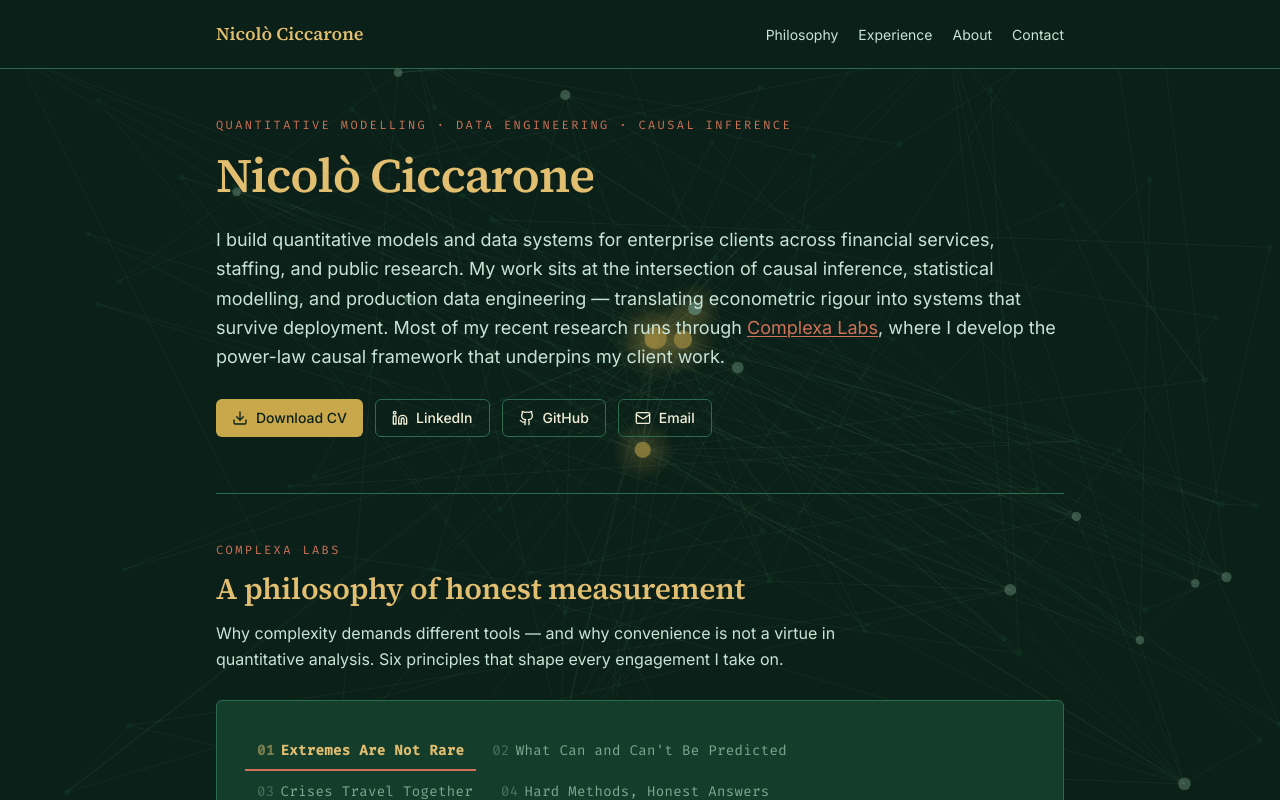
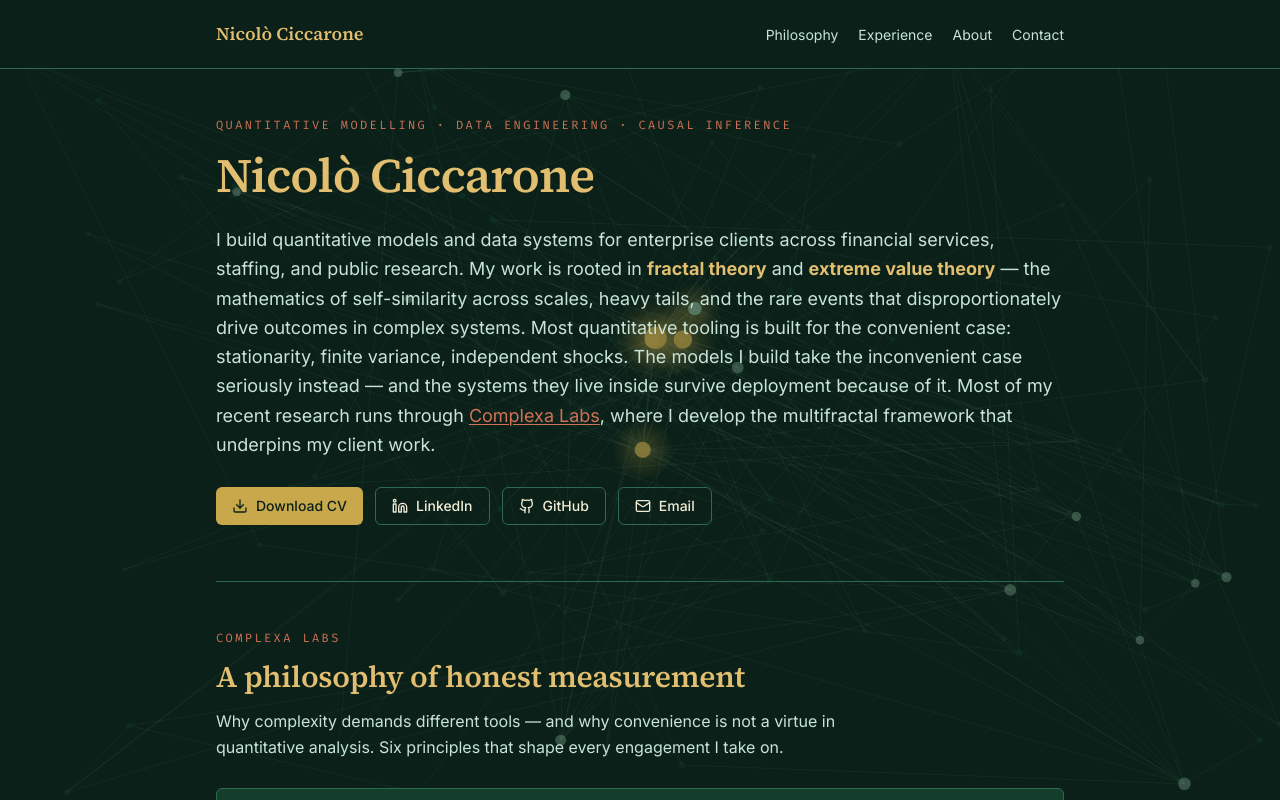
Before and after one commit to nclcc/nclcc.github.io, a Next.js app: page / in a window 1280 px wide. Shown: the top 800 px of the page. Built offline with nearby package versions, Linux system fonts and the light colour scheme.

Commit message:
Reposition framing around fractal theory and extreme value statistics

```diff
--- a/app/page.tsx
+++ b/app/page.tsx
@@ -79,9 +79,12 @@ export default function Home() {
         </h1>
         <p className="mt-5 text-lg leading-relaxed" style={{ color: "var(--bk-ink-mid)" }}>
           I build quantitative models and data systems for enterprise clients across financial services,
-          staffing, and public research. My work sits at the intersection of causal inference, statistical
-          modelling, and production data engineering — translating econometric rigour into systems that survive
-          deployment. Most of my recent research runs through{" "}
+          staffing, and public research. My work is rooted in <strong style={{ color: "var(--bk-green-dk)" }}>fractal
+          theory</strong> and <strong style={{ color: "var(--bk-green-dk)" }}>extreme value theory</strong> — the
+          mathematics of self-similarity across scales, heavy tails, and the rare events that disproportionately drive
+          outcomes in complex systems. Most quantitative tooling is built for the convenient case: stationarity,
+          finite variance, independent shocks. The models I build take the inconvenient case seriously instead — and
+          the systems they live inside survive deployment because of it. Most of my recent research runs through{" "}
           <a
             href="https://www.linkedin.com/company/complexalabs/"
             target="_blank"
@@ -91,7 +94,7 @@ export default function Home() {
           >
             Complexa Labs
           </a>
-          , where I develop the power-law causal framework that underpins my client work.
+          , where I develop the multifractal framework that underpins my client work.
         </p>
 
         <div className="mt-7 flex flex-wrap gap-3">
--- a/cv-source/og-card.html
+++ b/cv-source/og-card.html
@@ -121,13 +121,13 @@
 
 <div class="panel">
   <div>
-    <div class="eyebrow">Power-law dynamics · Extreme value theory</div>
+    <div class="eyebrow">Fractal theory · Extreme value statistics</div>
     <div class="name">Nicolò<br>Ciccarone</div>
     <div class="rule"></div>
     <div class="tagline">
       Quantitative models and data systems for enterprise clients across financial services,
-      staffing, automotive SaaS, and public research — <em>grounded in the power-law and
-      extreme-value framework developed at Complexa Labs.</em>
+      staffing, automotive SaaS, and public research — <em>grounded in the multifractal
+      framework developed at Complexa Labs.</em>
     </div>
   </div>
   <div class="footer">
```
Also changed, not shown: public/og.png.
